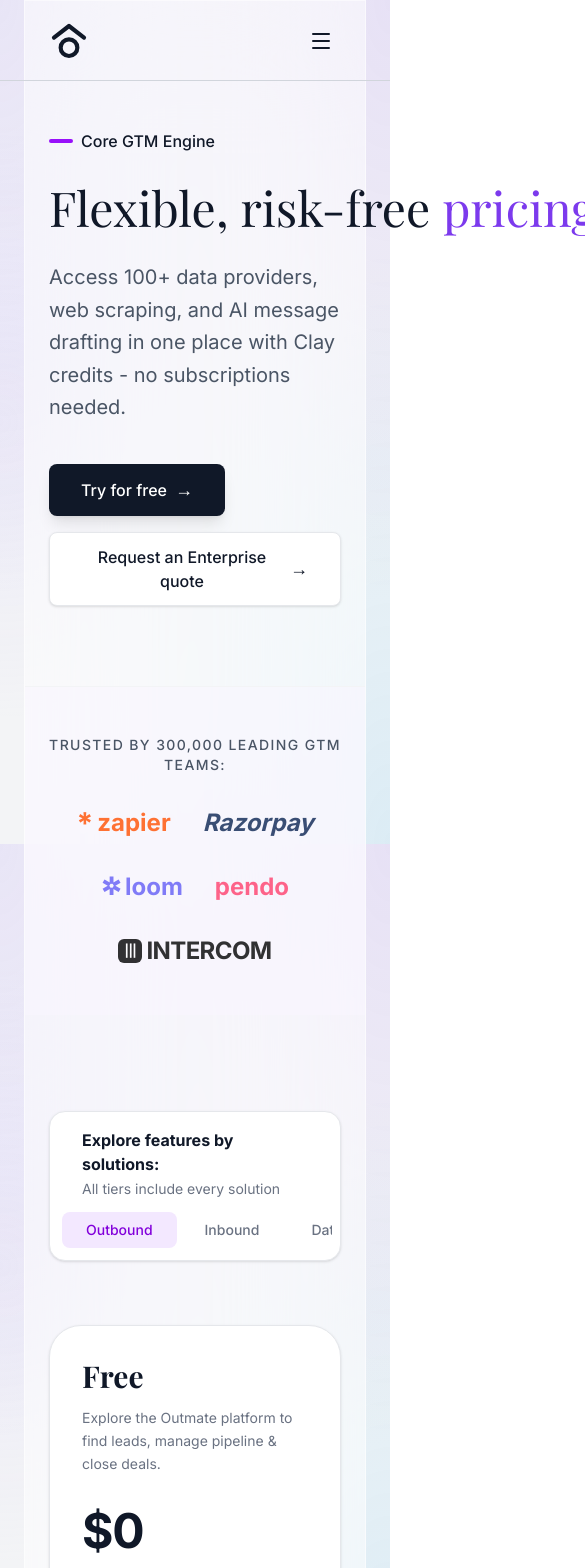
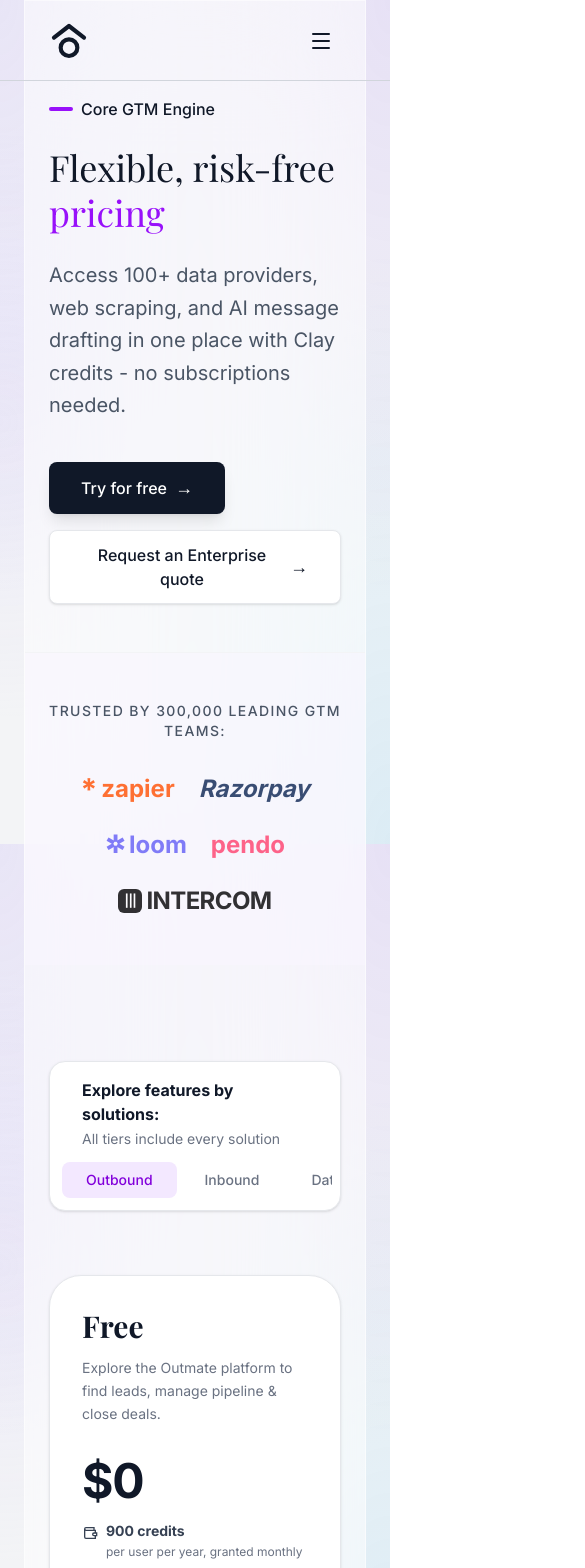
Before and after one commit to johnmesto9377-ctrl/Outmate-website, a React (Vite) app: page /pricing in a window 390 px wide. Shown: the top 1568 px of the page, 585 px wide, since content can reach past the window. Built offline with nearby package versions, Linux system fonts and the light colour scheme; a small style sheet from the web is missing; a web font is replaced by a local one.

Commit message:
Add files via upload

```diff
--- a/src/components/Footer.jsx
+++ b/src/components/Footer.jsx
@@ -75,12 +75,12 @@
                 <div className="flex items-center justify-center mb-16 select-none pointer-events-none">
                     <div className="relative flex items-center gap-4 md:gap-8">
                         {/* Logo Icon */}
-                        <svg viewBox="0 0 24 24" fill="none" stroke="currentColor" className="w-24 h-24 md:w-32 md:h-32 text-white/80" strokeWidth="2" strokeLinecap="round" strokeLinejoin="round">
+                        <svg viewBox="0 0 24 24" fill="none" stroke="currentColor" className="w-16 h-16 md:w-32 md:h-32 text-white/80" strokeWidth="2" strokeLinecap="round" strokeLinejoin="round">
                             <path d="M3 10L12 3L21 10" />
                             <circle cx="12" cy="16" r="5" />
                         </svg>
                         {/* Text */}
-                        <h1 className="text-[5rem] md:text-[8rem] lg:text-[10rem] font-bold text-transparent bg-clip-text bg-gradient-to-b from-white to-gray-500 leading-none tracking-tight drop-shadow-2xl" style={{ fontFamily: 'Arial, sans-serif' }}>
+                        <h1 className="text-6xl md:text-[8rem] lg:text-[10rem] font-bold text-transparent bg-clip-text bg-gradient-to-b from-white to-gray-500 leading-none tracking-tight drop-shadow-2xl" style={{ fontFamily: 'Arial, sans-serif' }}>
                             Outmate
                         </h1>
                     </div>
--- a/src/components/Navbar.jsx
+++ b/src/components/Navbar.jsx
@@ -106,6 +106,7 @@
             {isOpen && (
                 <div className="md:hidden absolute top-full left-0 w-full bg-white border-b border-gray-100 p-4 flex flex-col gap-4 shadow-xl">
                     <Link to="/" className="p-2 hover:bg-gray-50 rounded-lg text-gray-600 font-medium" onClick={() => setIsOpen(false)} target="_blank" rel="noopener noreferrer">Home</Link>
+                    <Link to="/feature" className="p-2 hover:bg-gray-50 rounded-lg text-gray-600 font-medium" onClick={() => setIsOpen(false)} target="_blank" rel="noopener noreferrer">Features</Link>
                     <div className="p-2 text-gray-400 text-xs font-bold uppercase tracking-wider">Solutions</div>
                     <Link to="/core-engine" className="pl-4 p-2 hover:bg-gray-50 rounded-lg text-gray-600 font-medium block" onClick={() => setIsOpen(false)} target="_blank" rel="noopener noreferrer">Core GTM Engine</Link>
                     <Link to="/platform" className="pl-4 p-2 hover:bg-gray-50 rounded-lg text-gray-600 font-medium block" onClick={() => setIsOpen(false)} target="_blank" rel="noopener noreferrer">Platform Overview</Link>
--- a/src/pages/Feature.jsx
+++ b/src/pages/Feature.jsx
@@ -22,7 +22,7 @@
                         <div className="grid grid-cols-1 lg:grid-cols-2 gap-16 items-center">
                             {/* Left Content */}
                             <div>
-                                <h1 className="text-5xl md:text-6xl font-bold tracking-tight text-gray-900 mb-8 leading-[1.1]" style={{ fontFamily: 'Calibri, sans-serif' }}>
+                                <h1 className="text-4xl md:text-6xl font-bold tracking-tight text-gray-900 mb-8 leading-[1.1]" style={{ fontFamily: 'Calibri, sans-serif' }}>
                                     Find, qualify, and engage<br />leads on <span className="text-purple-600 italic">autopilot</span>
                                 </h1>
                                 <p className="text-xl text-gray-500 mb-12 leading-relaxed" style={{ fontFamily: 'Calibri, sans-serif' }}>
--- a/src/pages/Pricing.jsx
+++ b/src/pages/Pricing.jsx
@@ -14,10 +14,10 @@
             <div className="max-w-[1200px] mx-auto bg-white/50 border border-white/50 relative z-10 backdrop-blur-3xl">
                 <Navbar isContained={true} />
 
-                <main className="pt-32 px-6 md:px-12 pb-20">
+                <main className="pt-24 md:pt-32 px-6 md:px-12 pb-20">
                     {/* Section 1: Hero & Trusted Companies */}
                     <div className="max-w-6xl mx-auto">
-                        <div className="flex flex-col md:flex-row items-center justify-between gap-12 mb-20">
+                        <div className="flex flex-col md:flex-row items-center justify-between gap-8 md:gap-12 mb-12 md:mb-20">
                             {/* Adjusted width to full to prevent wrapping */}
                             <div className="text-left w-full">
                                 <div className="flex items-center gap-2 mb-6">
@@ -26,8 +26,8 @@
                                 </div>
 
                                 {/* Removed italic from pricing and ensured nowrap */}
-                                <h1 className="text-5xl md:text-7xl font-serif font-medium mb-6 text-gray-900 leading-tight whitespace-nowrap">
-                                    Flexible, risk-free <span className="text-primary">pricing</span>
+                                <h1 className="text-4xl md:text-7xl font-serif font-medium mb-6 text-gray-900 leading-tight">
+                                    Flexible, risk-free <span className="text-purple-600">pricing</span>
                                 </h1>
 
                                 <p className="text-xl text-gray-600 mb-10 leading-relaxed max-w-xl">
@@ -48,7 +48,7 @@
                         {/* Trusted Companies */}
                         <div className="border-t border-gray-100 bg-purple-50/50 -mx-6 md:-mx-12 px-6 md:px-12 py-12">
                             <p className="text-center text-sm text-gray-600 font-medium mb-8 uppercase tracking-widest">trusted by 300,000 leading gtm teams:</p>
-                            <div className="flex flex-wrap items-center justify-center gap-8 md:gap-16 opacity-80 grayscale-0">
+                            <div className="flex flex-wrap items-center justify-center gap-6 md:gap-16 opacity-80 grayscale-0">
                                 {/* Zapier Logo */}
                                 <div className="flex items-center gap-1 font-bold text-2xl text-[#FF4F00]"><span className="text-3xl leading-none">*</span> zapier</div>
                                 {/* Razorpay Logo */}
@@ -321,7 +321,7 @@
 
 
                     {/* Section 4: Compare Plans Header */}
-                    <div className="max-w-[1400px] mx-auto mb-8">
+                    <div className="max-w-[1400px] mx-auto mb-8 hidden md:block">
                         {/* Sticky Header for Comparison Table */}
                         <div className="sticky top-0 bg-white/90 backdrop-blur-xl z-20 py-10 px-10 border-b border-gray-100 rounded-[2.5rem]">
                             <div className="grid grid-cols-1 md:grid-cols-5 gap-12 items-end">
@@ -407,7 +407,8 @@
                             </div>
 
                             {/* Features List */}
-                            <div className="bg-white border-x border-b border-gray-200 rounded-b-2xl divide-y divide-gray-100">
+                            <div className="overflow-x-auto pb-4">
+                                <div className="bg-white border-x border-b border-gray-200 rounded-b-2xl divide-y divide-gray-100 min-w-[800px]">
                                     {[
                                         { name: "AI Assistant", checks: [true, true, true, true] },
                                         { name: "AI Research", checks: [true, true, true, true] },
@@ -431,7 +432,7 @@
                                         { name: "Single Sign-on (SSO)", checks: [false, false, false, true] },
                                         { name: "Use your own LLM API key", checks: [false, false, false, true] },
                                     ].map((feature, idx) => (
-                                    <div key={idx} className={`grid grid-cols-1 md:grid-cols-5 gap-8 items-center py-4 px-6 ${idx % 2 === 0 ? 'bg-white' : 'bg-gray-50/50'} hover:bg-gray-50 transition-colors`}>
+                                        <div key={idx} className={`grid grid-cols-5 gap-8 items-center py-4 px-6 ${idx % 2 === 0 ? 'bg-white' : 'bg-gray-50/50'} hover:bg-gray-50 transition-colors`}>
                                             <div className="text-sm font-medium text-gray-900">{feature.name}</div>
                                             {feature.checks.map((isChecked, i) => (
                                                 <div key={i} className="flex justify-center md:block md:pl-8">
@@ -445,6 +446,7 @@
                                             ))}
                                         </div>
                                     ))}
+                                </div>
                             </div>
                         </div>
 
```
Also changed, not shown: 5 other files (tests, documents, lock files or other folders). Lines whose indentation alone changed are shown as unchanged.
